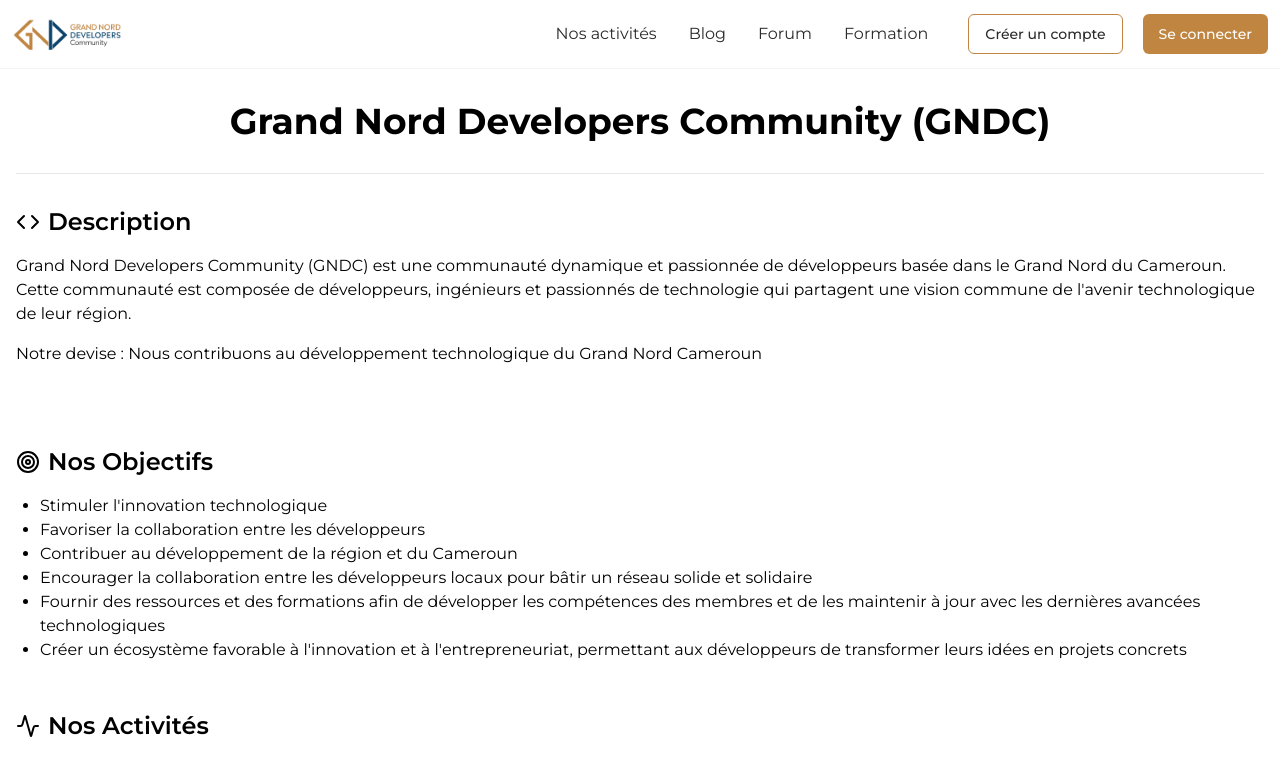
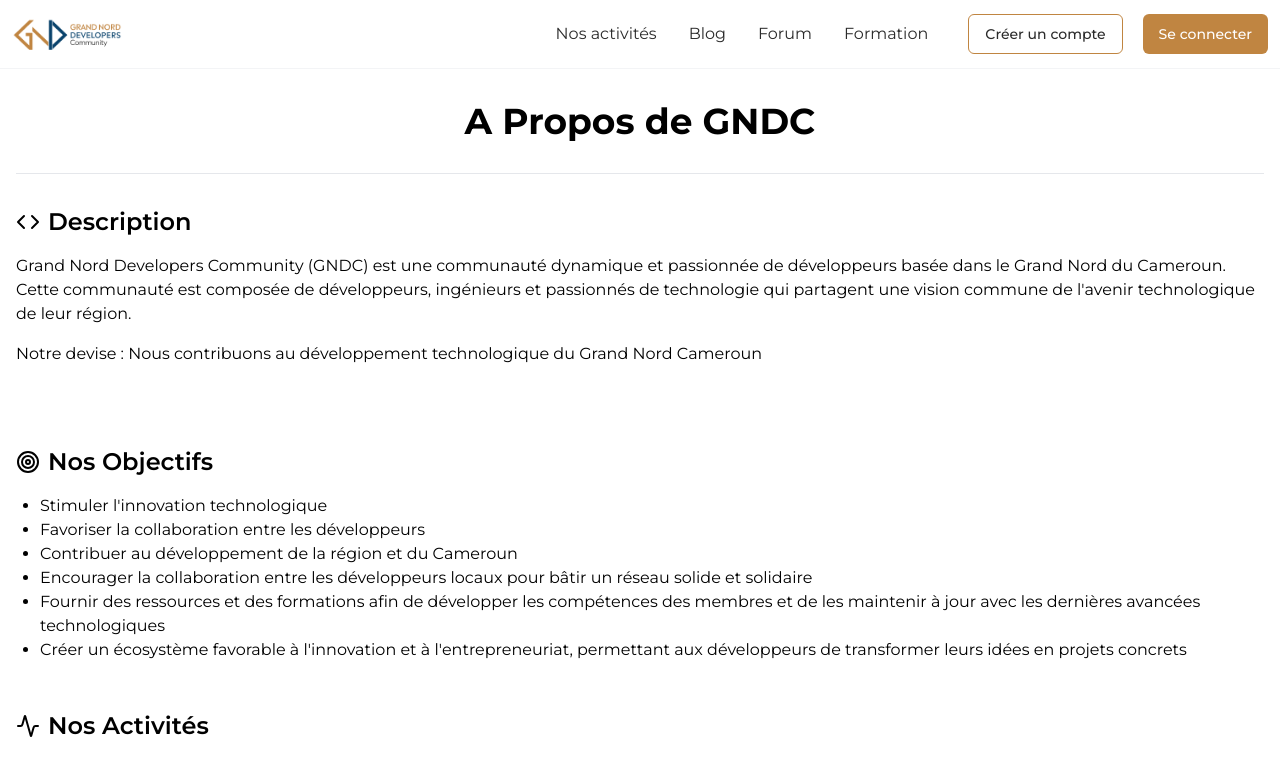
Before and after one commit to Grand-Nord-Developpers-Community/website, a Next.js app: page /about in a window 1280 px wide. Shown: the top 757 px of the page. Built offline with nearby package versions, Linux system fonts and the light colour scheme.

Commit message:
Implement AboutUs Page

```diff
--- a/app/about/page.tsx
+++ b/app/about/page.tsx
@@ -8,7 +8,7 @@
 const AboutUs = () => {
   return (
     <div className="container mx-auto px-4 py-8">
-      <h1 className="text-4xl font-bold mb-8 text-center">Grand Nord Developers Community (GNDC)</h1>
+      <h1 className="text-4xl font-bold mb-8 text-center">A Propos de GNDC</h1>
       <hr/>
       <section className="mb-12 py-8">
         <h2 className="text-2xl font-semibold mb-4 flex items-center">
```
